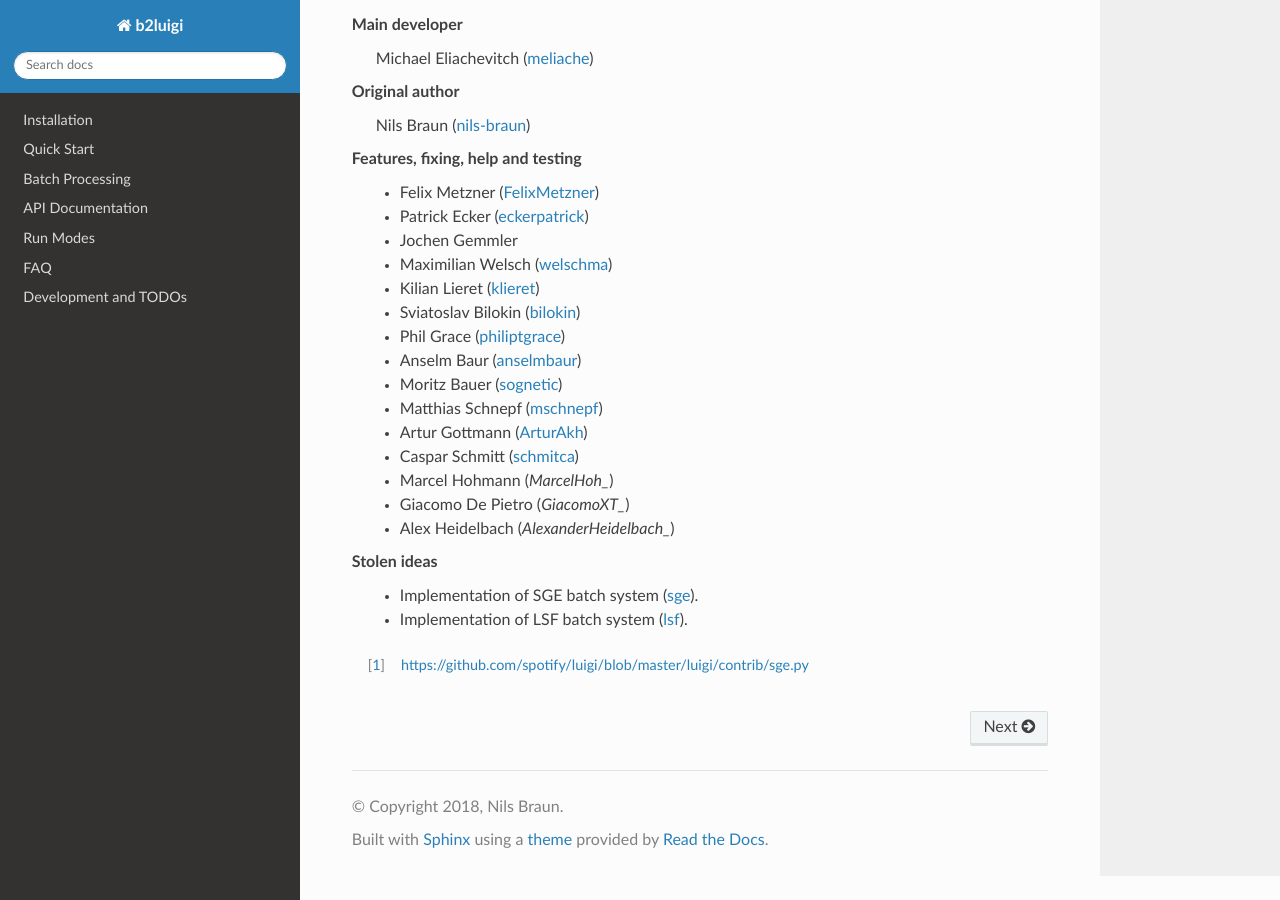
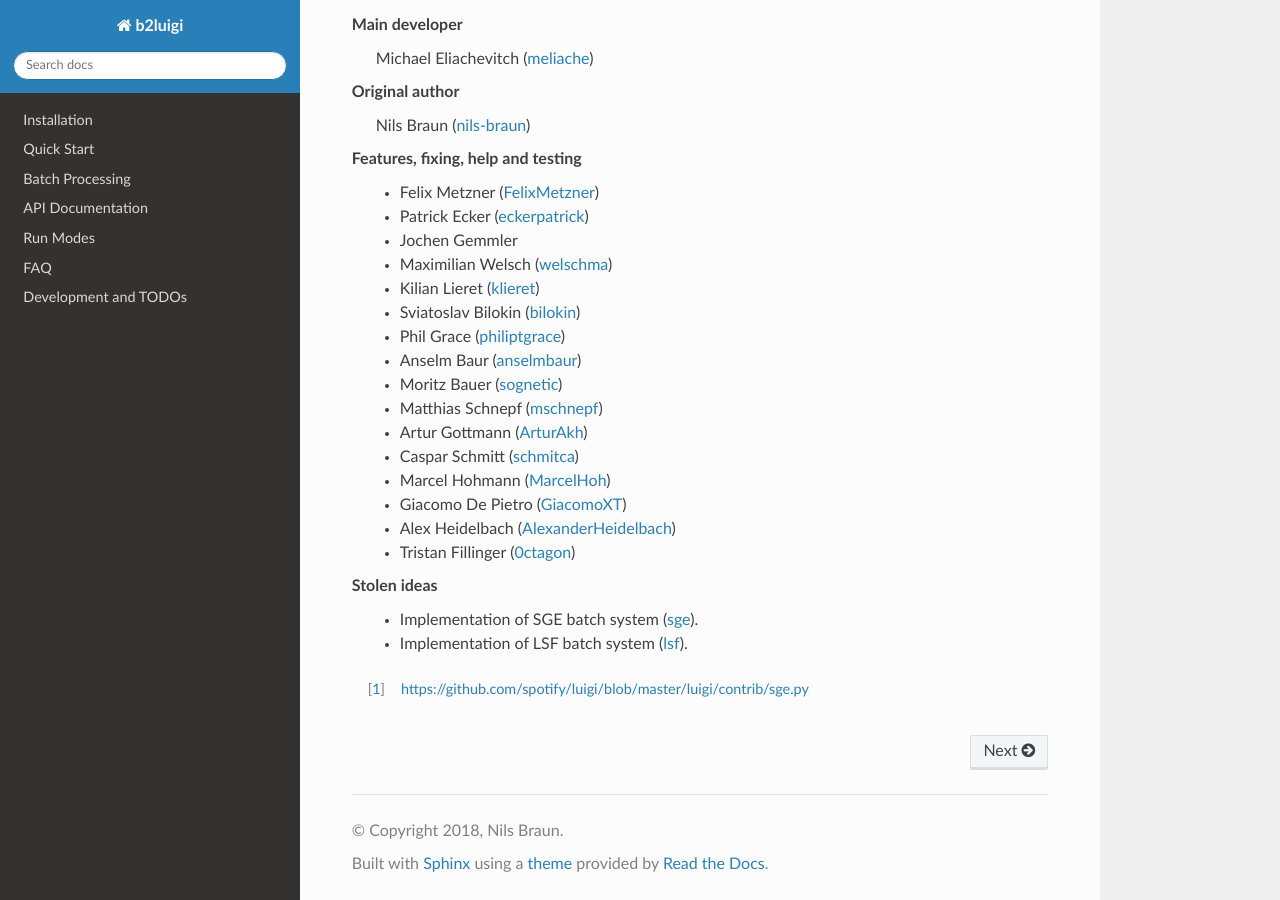
Before and after one commit to nils-braun/b2luigi, a Sphinx documentation site: the page built from docs/index.rst, in a window 1280 px wide and 900 px high, scrolled down 3073 px. Built offline with Sphinx 7.4.7 and the Read the Docs theme 2.0.0, drawn with Linux system fonts in a browser that asks for light colours; pages that are not in the unit, such as notebooks, are missing from menus.

Commit message:
Add 0ctagon (Tristan Fillinger) to list of contributors

```diff
--- a/docs/index.rst
+++ b/docs/index.rst
@@ -135,9 +135,10 @@ Features, fixing, help and testing
     * Matthias Schnepf  (`mschnepf`_)
     * Artur Gottmann (`ArturAkh`_)
     * Caspar Schmitt (`schmitca`_)
-    * Marcel Hohmann (`MarcelHoh_`)
-    * Giacomo De Pietro (`GiacomoXT_`)
-    * Alex Heidelbach (`AlexanderHeidelbach_`)
+    * Marcel Hohmann (`MarcelHoh`_)
+    * Giacomo De Pietro (`GiacomoXT`_)
+    * Alex Heidelbach (`AlexanderHeidelbach`_)
+    * Tristan Fillinger (`0ctagon`_)
 
 Stolen ideas
     * Implementation of SGE batch system (`sge`_).
@@ -163,8 +164,10 @@ Stolen ideas
 .. _`MarcelHoh`: https://github.com/MarcelHoh
 .. _`GiacomoXT`: https://github.com/GiacomoXT
 .. _`AlexanderHeidelbach`: https://github.com/AlexanderHeidelbach
+.. _`0ctagon`: https://github.com/0ctagon
 .. _`sge`: https://github.com/spotify/luigi/blob/master/luigi/contrib/sge.py
 .. _`lsf`: https://github.com/spotify/luigi/pull/2373/files
 
 
+
 .. [1] https://github.com/spotify/luigi/blob/master/luigi/contrib/sge.py
```
Also changed, not shown: CHANGELOG.md (+4 -1 lines).
